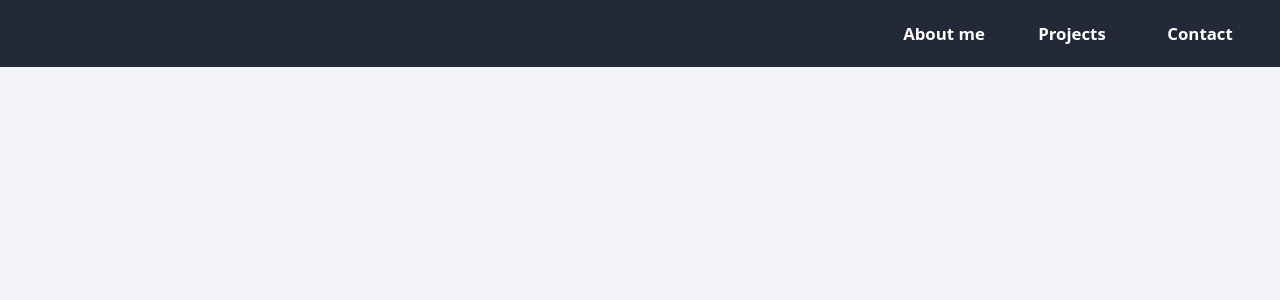
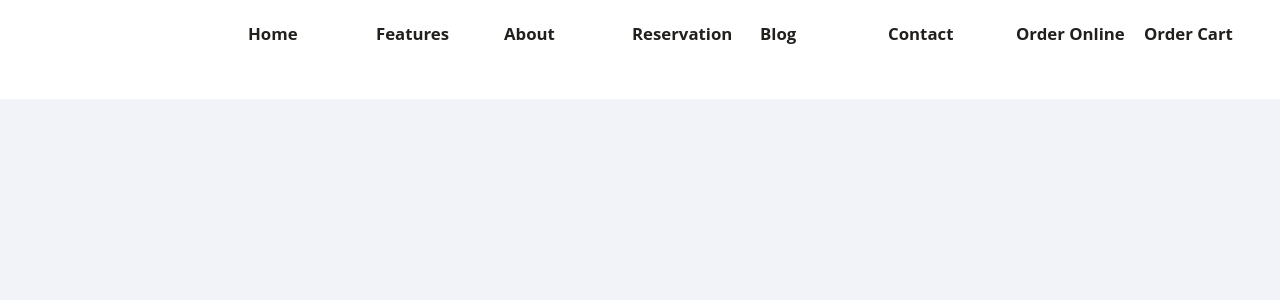
Before and after one commit to DawidGaleziewski/restaurant-asia, a PHP site: page /app/index.html in a window 1280 px wide. Shown: the top 300 px of the page. Run offline with PHP 8.4, Linux system fonts and the light colour scheme; some libraries are stand-ins or nearby versions.

Commit message:
added mobile version navigation

```diff
--- a/app/index.html
+++ b/app/index.html
@@ -57,11 +57,15 @@
 
 	<!-- 2. NAVIGATION START-->
 	<nav class="nav-top">
-		<div class="wrapper">
 			<ul id="nav-menu" class="menu">
-				<li class="menu__item"><a href="#about" class="link">About me</a></li>
-				<li class="menu__item"><a href="#projects" class="link">Projects</a></li>
+				<li class="menu__item"><a href="#" class="link">Home</a></li>
+				<li class="menu__item"><a href="#projects" class="link">Features</a></li>
+				<li class="menu__item"><a href="#contact" class="link">About</a></li>
+				<li class="menu__item"><a href="#contact" class="link">Reservation</a></li>
+				<li class="menu__item"><a href="#contact" class="link">Blog</a></li>
 				<li class="menu__item"><a href="#contact" class="link">Contact</a></li>
+				<li class="menu__item"><a href="#contact" class="link">Order Online</a></li>
+				<li class="menu__item"><a href="#contact" class="link">Order Cart</a></li>
 			</ul>
 
 			<div id="nav-top-burger" class="menu-mobile__burger">
@@ -69,7 +73,6 @@
 				<div class="burger__line"></div>
 				<div class="burger__line"></div>
 			</div>
-		</div>
 	</nav>
 	<!-- 2. NAVIGATION END-->
 
--- a/app/scss/layout/_navbar.scss
+++ b/app/scss/layout/_navbar.scss
@@ -2,8 +2,8 @@
 
 // Variables
 	// colors
-	$color-main: $color-primary;
-	$color-accent: $color-clickable-primary;
+	$color-main: #ffffff;
+	$color-accent: #22201d;
 
 
 // RELATED TO SCROLL
@@ -18,12 +18,10 @@ body {
 
 .nav-top{
 	z-index: 2;
-	position: fixed;
 	top: 0;
 	width: 100vw;
 	background-color: $color-main;
 
-	.wrapper{
 	display: flex;
 	justify-content: space-between;
 	align-items: center;
@@ -38,27 +36,27 @@ body {
 		max-width: $section-width-desktop;
 		margin:  0 auto;
 	}
-	}
+
 
 
 }
 
  .menu {
 	display: flex;
-	border-left: 5px solid $color-accent;
-	border-bottom: 5px solid $color-accent;
+	border-left: 3px solid $color-accent;
+	border-bottom: 3px solid $color-accent;
 	overflow: hidden;
 	transform: translateX(90vw);
-	top: 3rem;
+	top: 2.5rem;
 	right: 0;
 	position: absolute;
 	flex-direction: column;
 	flex-wrap: nowrap;
 	padding: $padding-medium;
-	height: 80vh;
+	height: 93vh;
 	width: 80vw;
-	justify-content: space-around;
-	align-items: center;
+	justify-content: flex-start;
+	align-items: flex-start;
 	transition: transform 1s ease-in;
 	background-color: $color-main;
 
@@ -86,15 +84,13 @@ body {
 	&__item{
 		position: relative;
 		max-width: 15rem;
-		font-size: $size-description;
 		opacity: 0;
 		background-color: $color-main;
-
-		text-align: center;
 		list-style: none;
 		display: block;
-		color:#fff;
+		color:$color-accent;
 		transition: transform 0.3s ease-in;
+		margin-bottom: $margin-medium;
 
 		@include screen-type(phone-medium-landscape){
 			opacity: 1;
@@ -124,7 +120,7 @@ body {
 			color: inherit;
 			font-weight: bold;
 			display: block;
-			font-size: $size-description * 1.5;
+			font-size: $size-description;
 			min-width: 8rem;
 			padding: $padding-small;
 
```
Also changed, not shown: other parts of app/scss/layout/_navbar.scss (+12 -19 lines), app/css/main.css. Lines whose indentation alone changed are shown as unchanged.
